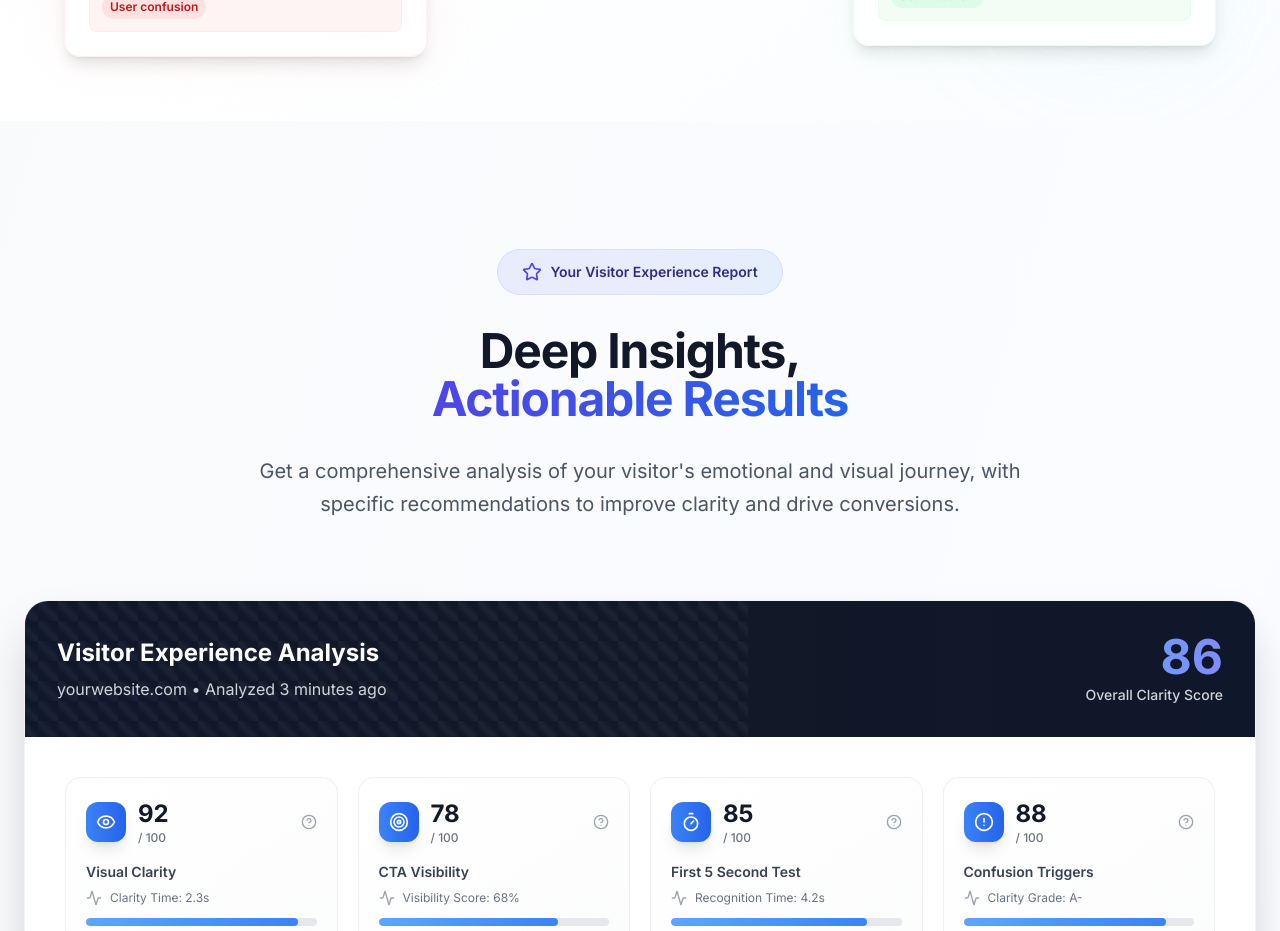
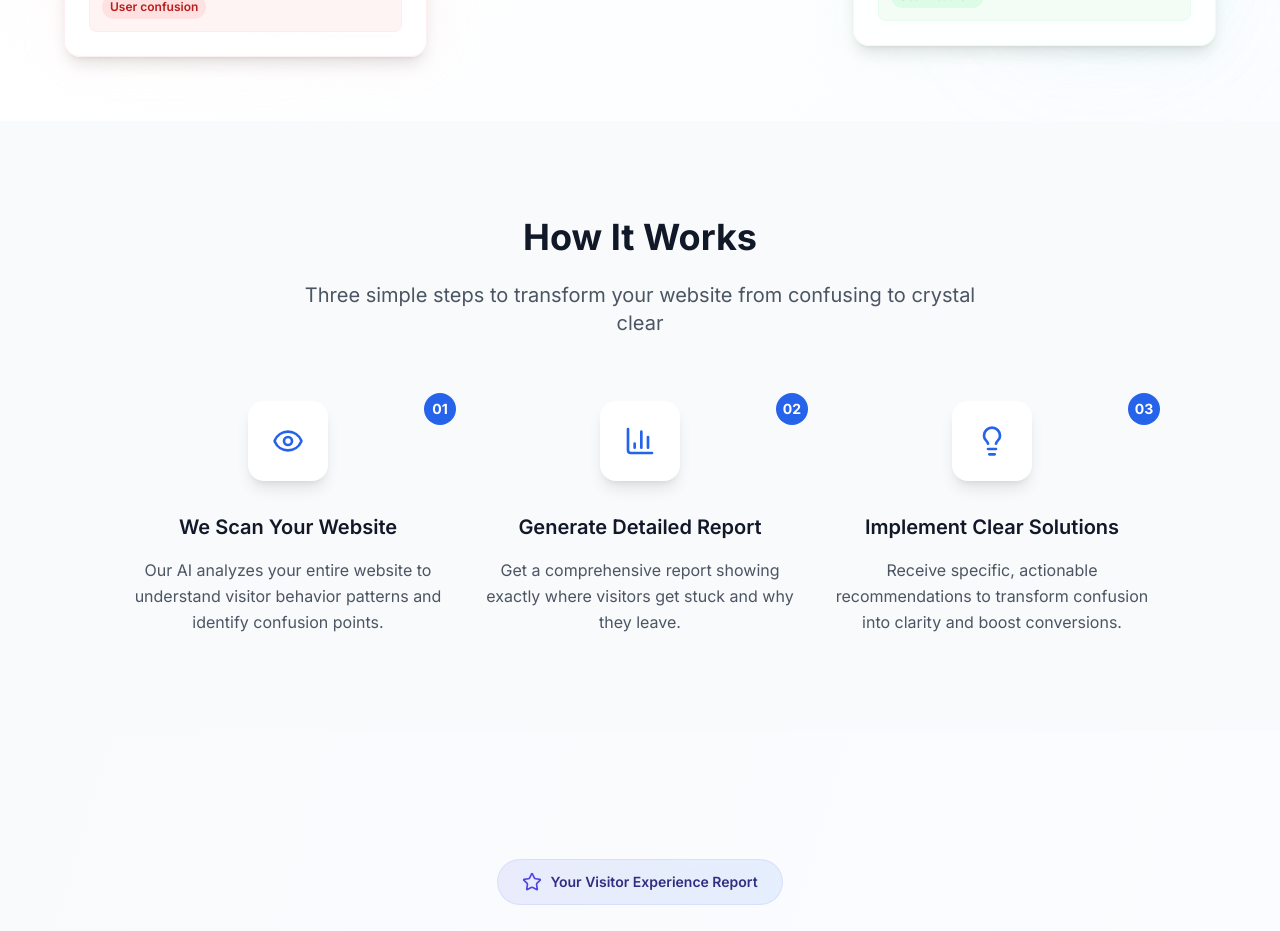
Before and after one commit to kluivstar/Insightoro-FE, a React (Vite) app: page / in a window 1280 px wide. Shown: the part 3600-4531 px from the top of the page. Built offline with nearby package versions, Linux system fonts and the light colour scheme.

Commit message:
feat: Add steps section
Added a new section with 3 steps before the "Your Visitor Experience Report" section in the landing page.

```diff
--- /dev/null
+++ b/src/components/StepsSection.tsx
@@ -0,0 +1,65 @@
+
+import { Eye, BarChart3, Lightbulb } from 'lucide-react';
+
+const StepsSection = () => {
+  const steps = [
+    {
+      icon: Eye,
+      number: "01",
+      title: "We Scan Your Website",
+      description: "Our AI analyzes your entire website to understand visitor behavior patterns and identify confusion points."
+    },
+    {
+      icon: BarChart3,
+      number: "02",
+      title: "Generate Detailed Report",
+      description: "Get a comprehensive report showing exactly where visitors get stuck and why they leave."
+    },
+    {
+      icon: Lightbulb,
+      number: "03",
+      title: "Implement Clear Solutions",
+      description: "Receive specific, actionable recommendations to transform confusion into clarity and boost conversions."
+    }
+  ];
+
+  return (
+    <section className="py-24 bg-gray-50">
+      <div className="container mx-auto px-6">
+        <div className="text-center mb-16">
+          <h2 className="text-4xl font-bold text-gray-900 mb-6">
+            How It Works
+          </h2>
+          <p className="text-xl text-gray-600 max-w-2xl mx-auto">
+            Three simple steps to transform your website from confusing to crystal clear
+          </p>
+        </div>
+
+        <div className="grid md:grid-cols-3 gap-8 max-w-5xl mx-auto">
+          {steps.map((step, index) => (
+            <div key={index} className="text-center group">
+              <div className="relative mb-8">
+                <div className="w-20 h-20 bg-white rounded-2xl shadow-lg mx-auto flex items-center justify-center group-hover:shadow-xl transition-shadow duration-300">
+                  <step.icon className="w-8 h-8 text-blue-600" />
+                </div>
+                <div className="absolute -top-2 -right-2 w-8 h-8 bg-blue-600 text-white rounded-full flex items-center justify-center text-sm font-bold">
+                  {step.number}
+                </div>
+              </div>
+
+              <h3 className="text-xl font-semibold text-gray-900 mb-4">
+                {step.title}
+              </h3>
+
+              <p className="text-gray-600 leading-relaxed">
+                {step.description}
+              </p>
+            </div>
+          ))}
+        </div>
+      </div>
+    </section>
+  );
+};
+
+export default StepsSection;
--- a/src/pages/Index.tsx
+++ b/src/pages/Index.tsx
@@ -3,6 +3,7 @@ import HeroSection from '@/components/HeroSection';
 import SignatureFeaturesSection from '@/components/SignatureFeaturesSection';
 import EmotionalJourneySection from '@/components/EmotionalJourneySection';
 import BeforeAfterSection from '@/components/BeforeAfterSection';
+import StepsSection from '@/components/StepsSection';
 import DemoSection from '@/components/DemoSection';
 import EmailFooter from '@/components/EmailFooter';
 
@@ -13,6 +14,7 @@ const Index = () => {
       <SignatureFeaturesSection />
       <EmotionalJourneySection />
       <BeforeAfterSection />
+      <StepsSection />
       <DemoSection />
       <EmailFooter />
     </div>
```
